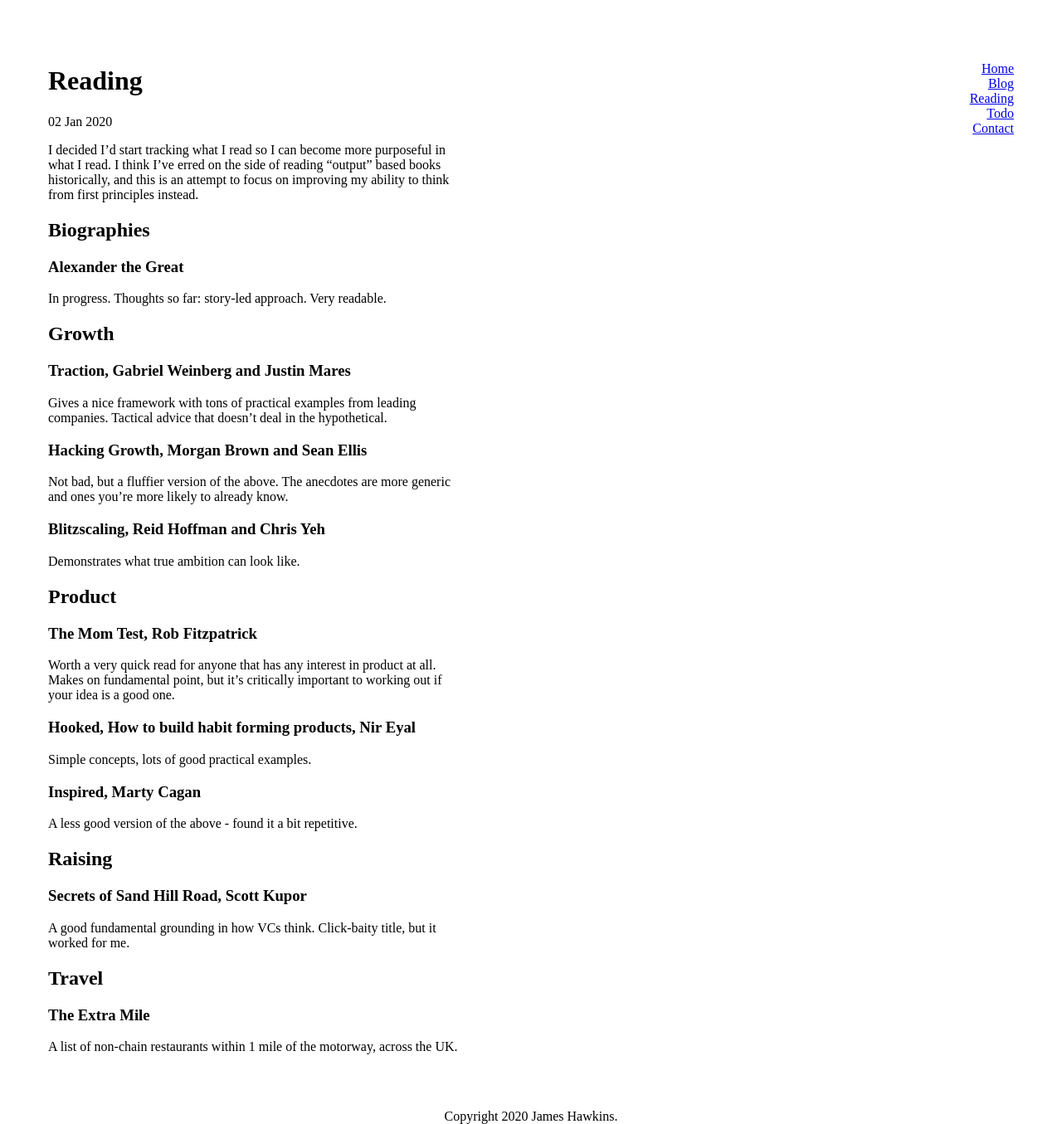
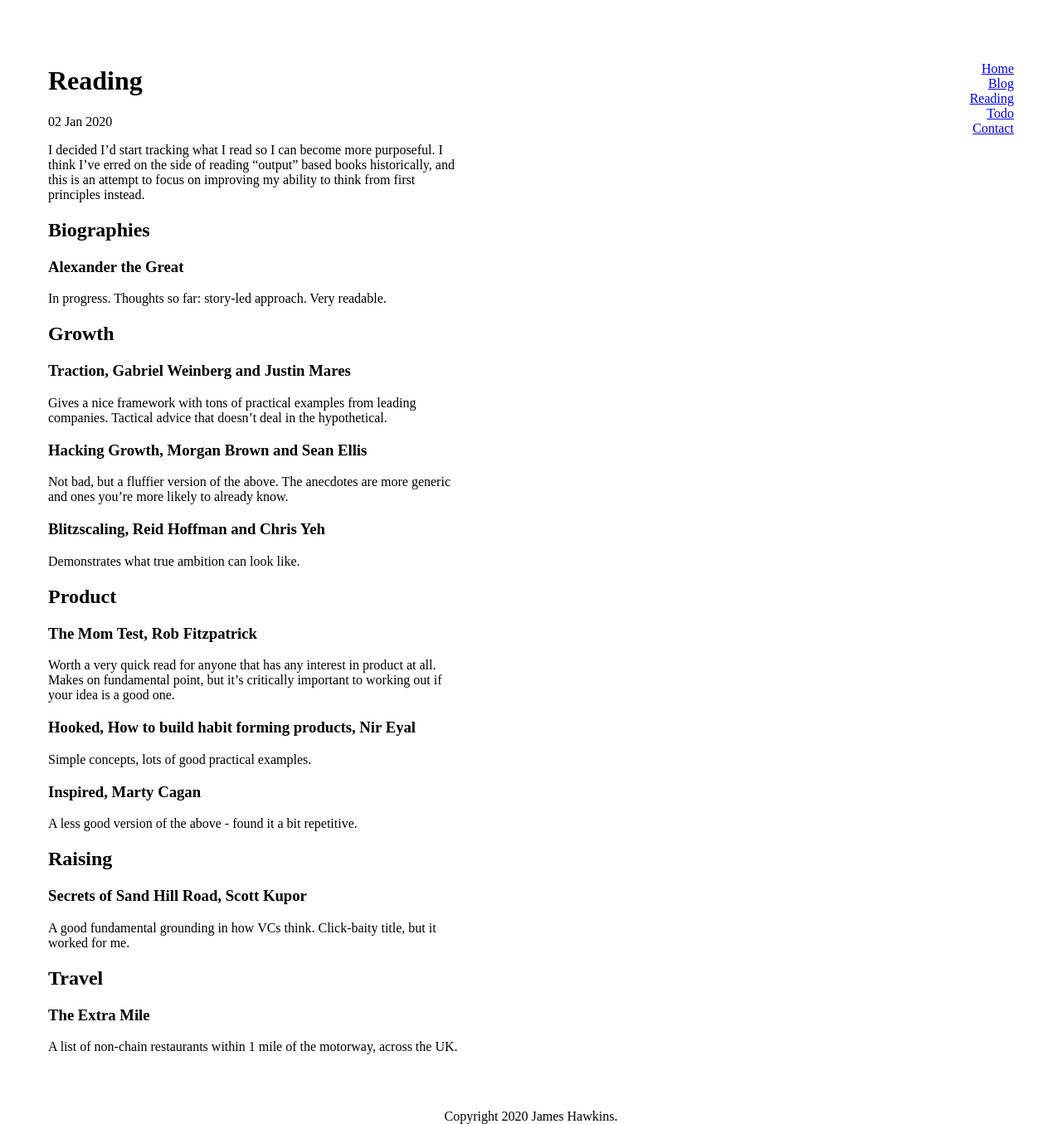
Before and after one commit to jamesefhawkins/jamesefhawkins.github.io, a Jekyll site: the page built from reading/index.md, in a window 1280 px wide. Shown: the whole page at 83% size. Built offline with Jekyll 4.4.1, drawn with Linux system fonts in a browser that asks for light colours.

Commit message:
simplified some wording

```diff
--- a/reading/index.md
+++ b/reading/index.md
@@ -4,7 +4,7 @@ title: "Reading"
 date: 2020-01-02
 ---
 
-I decided I'd start tracking what I read so I can become more purposeful in what I read. I think I've erred on the side of reading "output" based books historically, and this is an attempt to focus on improving my ability to think from first principles instead.
+I decided I'd start tracking what I read so I can become more purposeful. I think I've erred on the side of reading "output" based books historically, and this is an attempt to focus on improving my ability to think from first principles instead.
 
 ## Biographies
 
```
